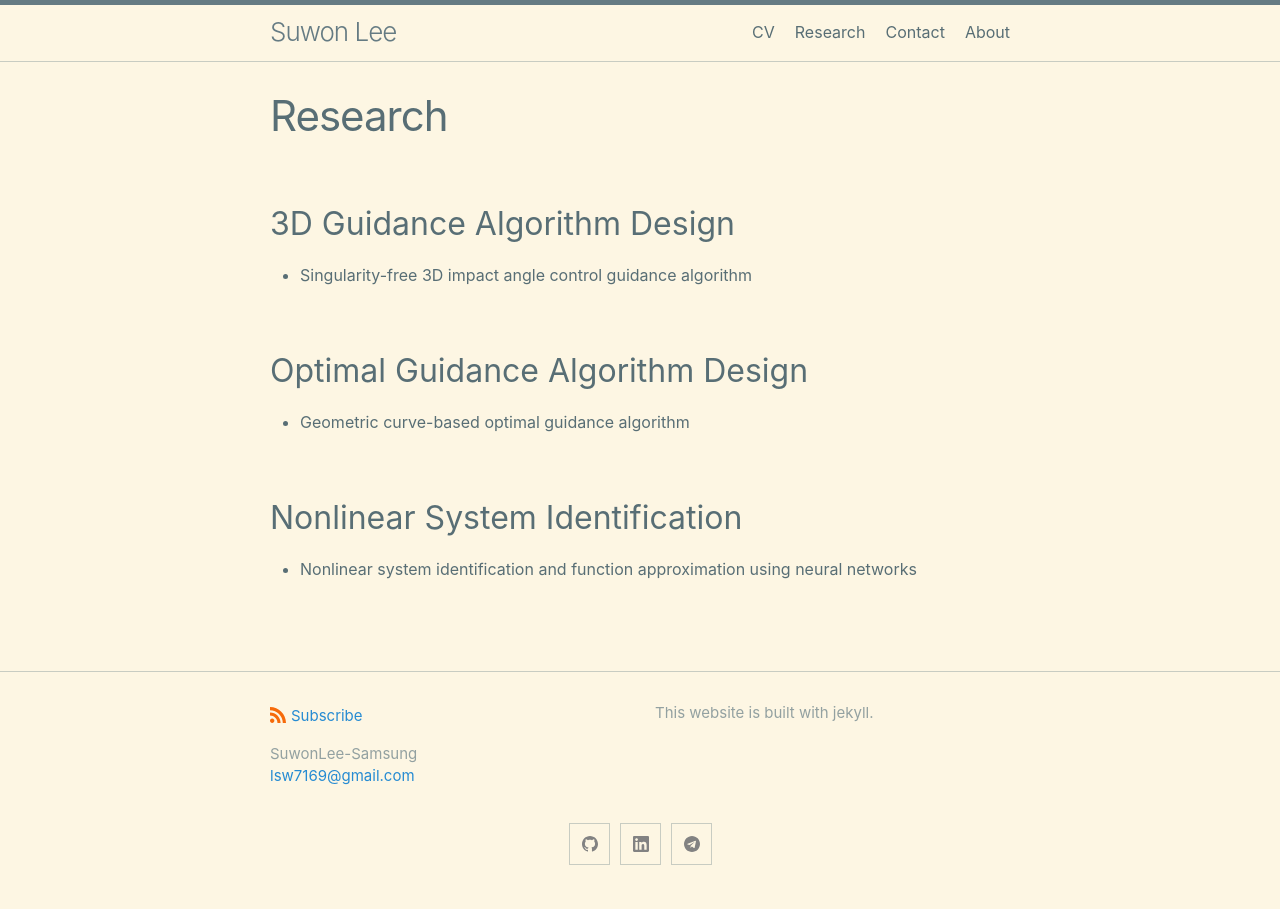
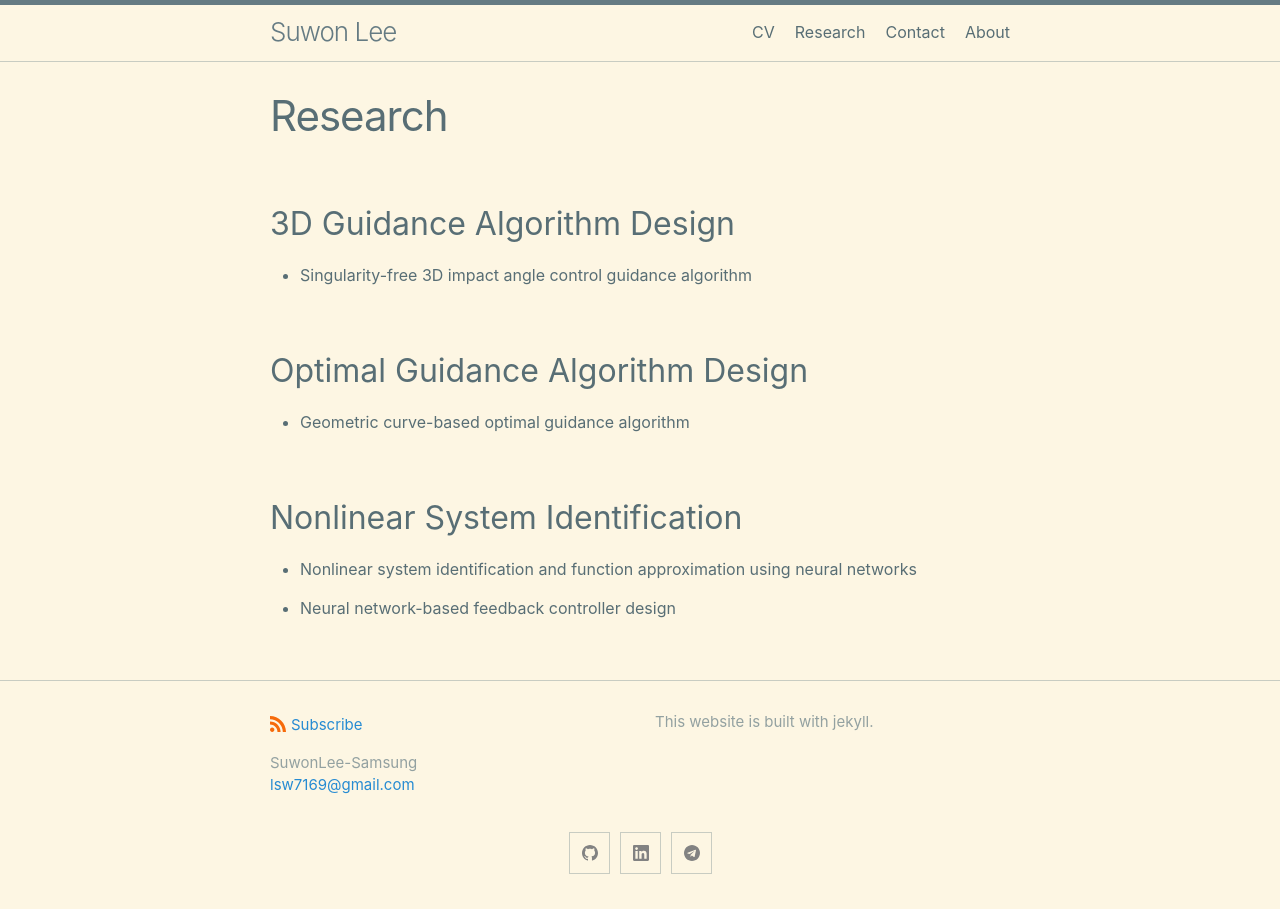
Before and after one commit to SuwonLee-KMU/SuwonLee-KMU.github.io, a Jekyll site: the page built from docs/Research.md, in a window 1280 px wide. Built offline with Jekyll 4.4.1, drawn with Linux system fonts in a browser that asks for light colours.

Commit message:
Update Research.md

```diff
--- a/docs/Research.md
+++ b/docs/Research.md
@@ -15,3 +15,5 @@ permalink: /Research/
 ## Nonlinear System Identification
 
 - Nonlinear system identification and function approximation using neural networks
+
+- Neural network-based feedback controller design
```
